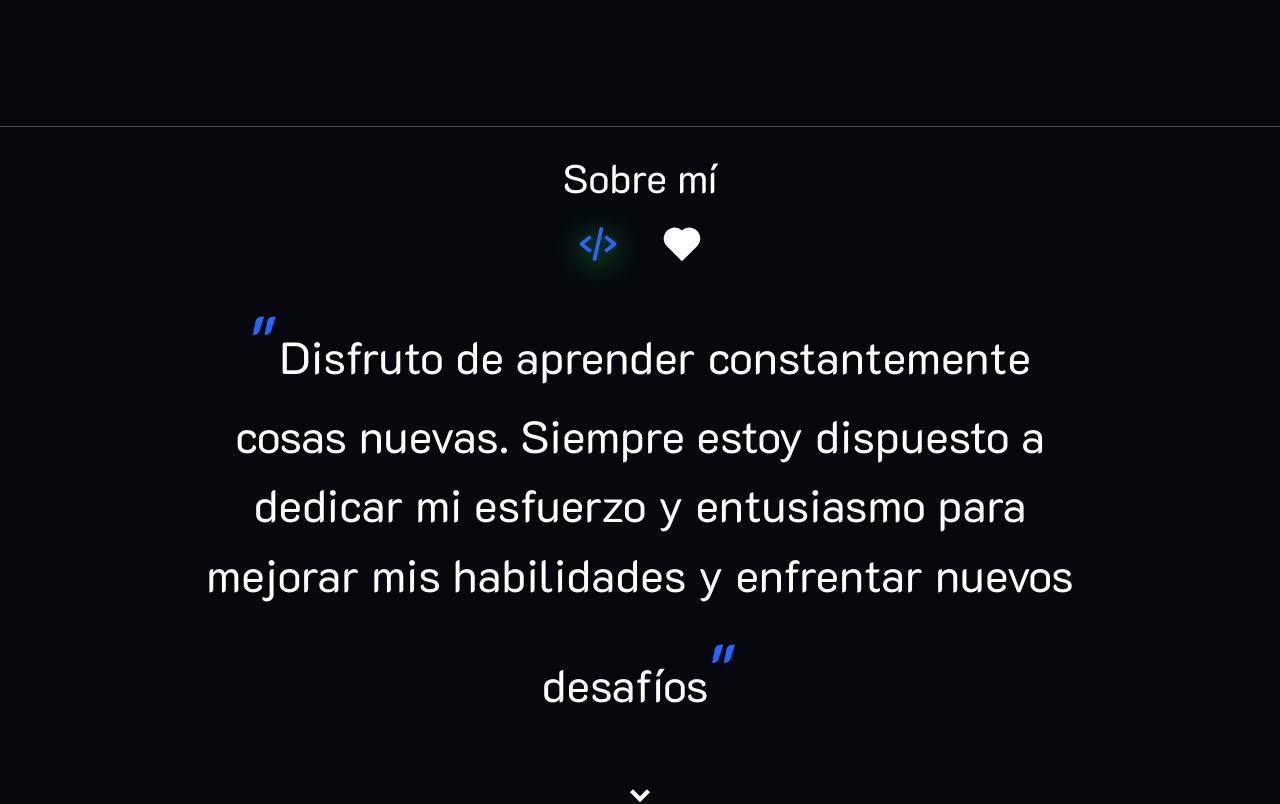
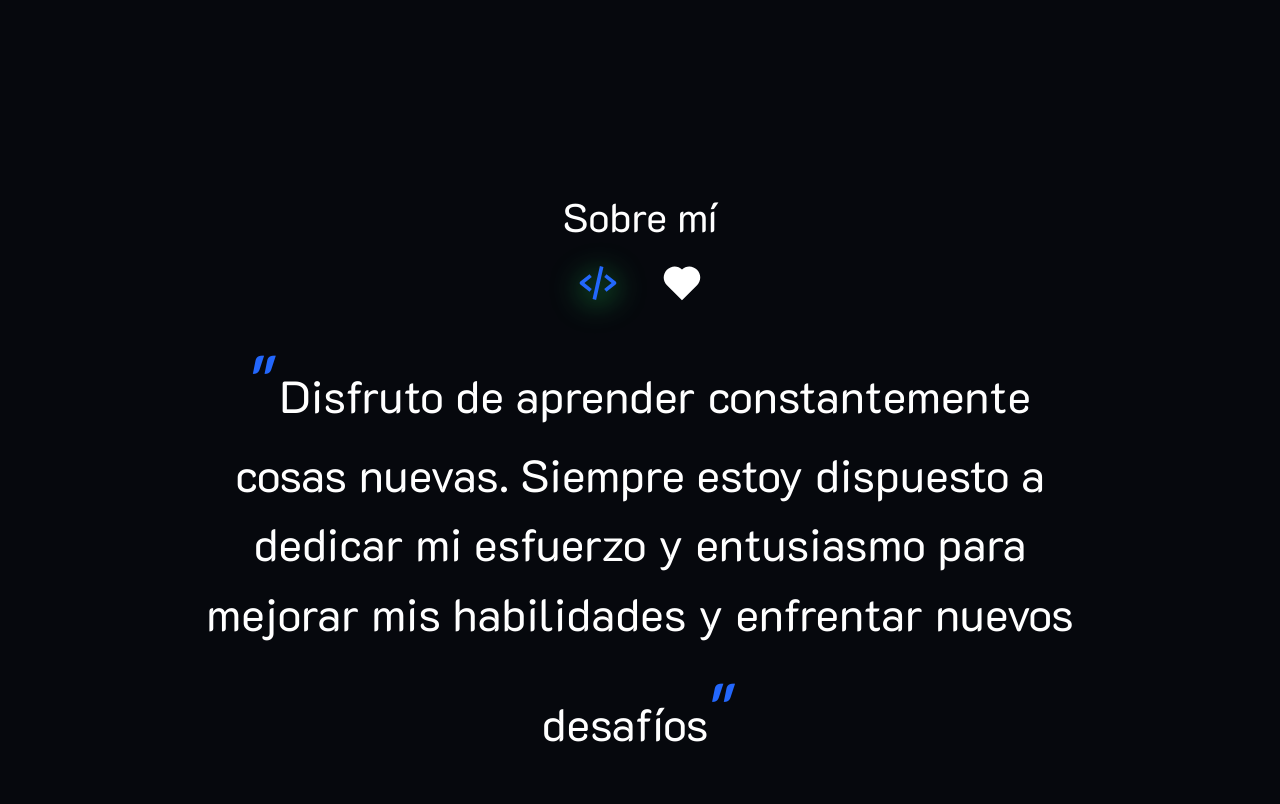
Before and after one commit to DavidAvila502/portfolio2, a React (Vite) app: page / in a window 1280 px wide. Shown: the part 700-1504 px from the top of the page. Built offline with nearby package versions, Linux system fonts and the light colour scheme.

Commit message:
padding top added

```diff
--- a/src/sections/About.tsx
+++ b/src/sections/About.tsx
@@ -12,10 +12,7 @@ const About = () => {
    const [selecedSection, setSelectedSection] = useState<0 | 1>(0);
 
    return (
-      <div
-         id="about"
-         className="min-h-[100vh] border-t-[0.5px] border-strokeGray"
-      >
+      <div id="about" className="min-h-[100vh] pt-[40px]">
          {/* Title */}
          <p className="text-white text-[40px] font-K2D text-center mt-[20px]">
             Sobre mí
```
